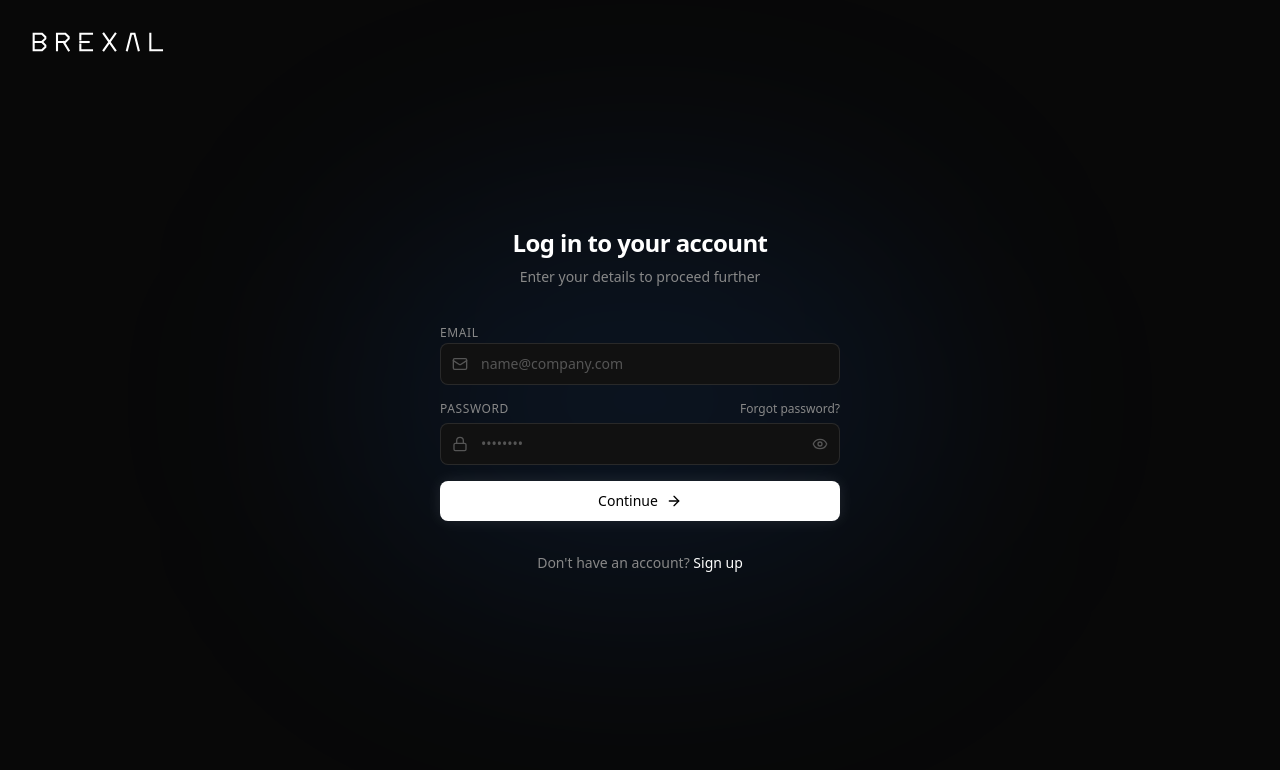
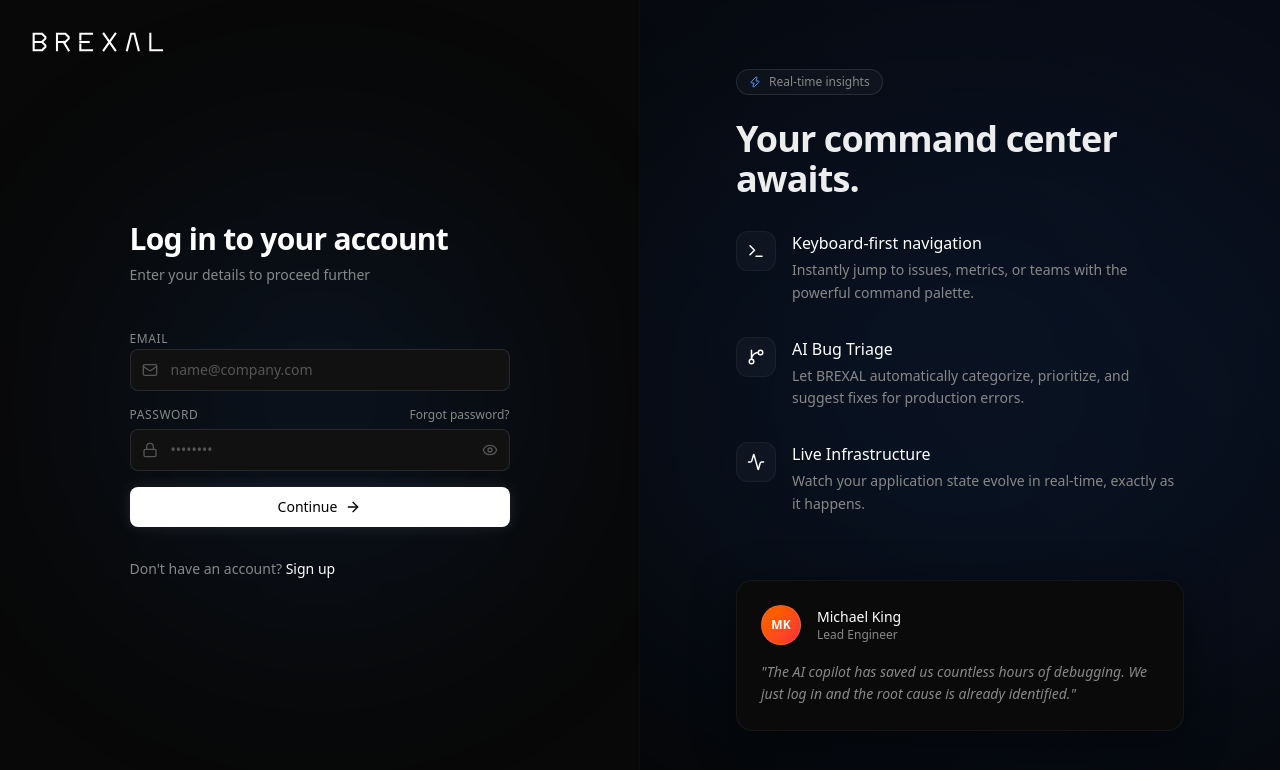
Before and after one commit to samarth3394/BhartiAppplus, a Next.js app in the folder frontend/: page /login in a window 1280 px wide. Shown: the top 770 px of the page. Built offline with nearby package versions, Linux system fonts and the light colour scheme.

Commit message:
UI Refinements: Redesign login & register pages with split-screen layout, and connect navbar links

```diff
--- a/frontend/src/app/login/page.tsx
+++ b/frontend/src/app/login/page.tsx
@@ -1,7 +1,7 @@
 "use client";
 
 import React, { useState } from "react";
-import { ArrowRight, Mail, Lock, Eye, EyeOff } from "lucide-react";
+import { ArrowRight, Mail, Lock, Eye, EyeOff, Zap, Terminal, GitBranch, Activity } from "lucide-react";
 import { useRouter } from "next/navigation";
 import Link from "next/link";
 import { motion } from "framer-motion";
@@ -43,29 +43,32 @@
   };
 
   return (
-    <div className="min-h-screen bg-[#080808] text-[#EDEDED] font-sans flex flex-col justify-center items-center relative overflow-hidden">
+    <div className="min-h-screen bg-[#080808] text-[#EDEDED] font-sans flex">
 
-      {/* Background Glow */}
-      <div className="absolute top-1/2 left-1/2 -translate-x-1/2 -translate-y-1/2 w-[600px] h-[400px] bg-blue-500/10 blur-[120px] rounded-full pointer-events-none"></div>
-
-      <Link href="/" className="absolute top-8 left-8 flex items-center gap-2 text-[#888888] hover:text-white transition-colors text-sm font-medium">
+      {/* Left Side: Form */}
+      <div className="w-full lg:w-1/2 flex flex-col relative border-r border-white/[0.02]">
+        <Link href="/" className="absolute top-8 left-8 flex items-center gap-2 text-[#888888] hover:text-white transition-colors text-sm font-medium z-20">
             <Logo className="h-5 text-white" />
         </Link>
+
+        <div className="flex-1 flex flex-col justify-center items-center px-6 md:px-12 relative">
+          {/* Subtle Glow */}
+          <div className="absolute top-1/2 left-1/2 -translate-x-1/2 -translate-y-1/2 w-[400px] h-[400px] bg-blue-500/10 blur-[120px] rounded-full pointer-events-none"></div>
 
           <motion.div
             initial={{ opacity: 0, y: 10 }}
             animate={{ opacity: 1, y: 0 }}
             transition={{ duration: 0.5 }}
-        className="w-full max-w-[400px] relative z-10"
+            className="w-full max-w-[380px] relative z-10"
           >
-        <div className="text-center mb-8">
-          <h1 className="text-2xl font-semibold tracking-tight text-white mb-2">Log in to your account</h1>
+            <div className="mb-10 text-left">
+              <h1 className="text-3xl font-semibold tracking-tight text-white mb-2">Log in to your account</h1>
               <p className="text-[#888888] text-sm">Enter your details to proceed further</p>
             </div>
 
             {error && (
               <div className="bg-red-500/10 border border-red-500/20 text-red-400 px-4 py-3 rounded-lg mb-6 text-sm flex items-center gap-2">
-            <div className="w-1.5 h-1.5 bg-red-500 rounded-full" />
+                <div className="w-1.5 h-1.5 bg-red-500 rounded-full shrink-0" />
                 {error}
               </div>
             )}
@@ -110,7 +113,7 @@
               <button
                 type="submit"
                 disabled={loading}
-            className="w-full bg-white text-black hover:bg-[#E5E5E5] font-medium rounded-lg py-2.5 mt-2 transition-colors disabled:opacity-50 disabled:cursor-not-allowed flex items-center justify-center gap-2 text-sm shadow-[0_0_15px_rgba(255,255,255,0.1)]"
+                className="w-full bg-white text-black hover:bg-[#E5E5E5] font-medium rounded-lg py-2.5 mt-4 transition-colors disabled:opacity-50 disabled:cursor-not-allowed flex items-center justify-center gap-2 text-sm shadow-[0_0_15px_rgba(255,255,255,0.1)]"
               >
                 {loading ? (
                   <div className="w-4 h-4 border-2 border-black/20 border-t-black rounded-full animate-spin" />
@@ -122,7 +125,7 @@
               </button>
             </form>
 
-        <div className="mt-8 text-center">
+            <div className="mt-8 text-left">
               <p className="text-sm text-[#888888]">
                 Don't have an account?{" "}
                 <Link href="/register" className="text-white hover:underline transition-all">
@@ -132,5 +135,61 @@
             </div>
           </motion.div>
         </div>
+      </div>
+
+      {/* Right Side: Feature Highlight */}
+      <div className="hidden lg:flex w-1/2 bg-[#050505] flex-col justify-center relative overflow-hidden px-16 xl:px-24">
+        <div className="absolute top-0 right-0 w-full h-full bg-gradient-to-bl from-blue-900/10 to-transparent pointer-events-none"></div>
+        <div className="absolute top-1/2 left-1/2 -translate-x-1/2 -translate-y-1/2 w-[800px] h-[600px] bg-blue-500/10 blur-[150px] rounded-full pointer-events-none"></div>
+
+        <div className="relative z-10 max-w-lg">
+          <div className="inline-flex items-center gap-2 px-3 py-1 rounded-full bg-white/[0.03] border border-white/10 text-xs font-medium text-[#888888] mb-6">
+            <Zap size={12} className="text-blue-400" /> Real-time insights
+          </div>
+          <h2 className="text-4xl font-bold tracking-tight mb-8">Your command center awaits.</h2>
+
+          <div className="space-y-8">
+            <div className="flex gap-4 items-start">
+              <div className="w-10 h-10 rounded-xl bg-white/[0.03] border border-white/[0.05] flex items-center justify-center shrink-0">
+                 <Terminal size={18} className="text-white" />
+              </div>
+              <div>
+                <h3 className="text-white font-medium mb-1">Keyboard-first navigation</h3>
+                <p className="text-[#888] text-sm leading-relaxed">Instantly jump to issues, metrics, or teams with the powerful command palette.</p>
+              </div>
+            </div>
+            <div className="flex gap-4 items-start">
+              <div className="w-10 h-10 rounded-xl bg-white/[0.03] border border-white/[0.05] flex items-center justify-center shrink-0">
+                 <GitBranch size={18} className="text-white" />
+              </div>
+              <div>
+                <h3 className="text-white font-medium mb-1">AI Bug Triage</h3>
+                <p className="text-[#888] text-sm leading-relaxed">Let BREXAL automatically categorize, prioritize, and suggest fixes for production errors.</p>
+              </div>
+            </div>
+            <div className="flex gap-4 items-start">
+              <div className="w-10 h-10 rounded-xl bg-white/[0.03] border border-white/[0.05] flex items-center justify-center shrink-0">
+                 <Activity size={18} className="text-white" />
+              </div>
+              <div>
+                <h3 className="text-white font-medium mb-1">Live Infrastructure</h3>
+                <p className="text-[#888] text-sm leading-relaxed">Watch your application state evolve in real-time, exactly as it happens.</p>
+              </div>
+            </div>
+          </div>
+        </div>
+
+        <div className="relative z-10 mt-16 bg-[#0a0a0a] border border-white/[0.05] p-6 rounded-2xl max-w-lg shadow-[0_10px_40px_rgba(0,0,0,0.5)]">
+          <div className="flex items-center gap-4 mb-4">
+            <div className="w-10 h-10 rounded-full bg-gradient-to-br from-orange-500 to-red-500 flex items-center justify-center text-white font-bold text-xs shadow-inner border border-white/10">MK</div>
+            <div>
+              <div className="text-sm font-medium text-white">Michael King</div>
+              <div className="text-xs text-[#888]">Lead Engineer</div>
+            </div>
+          </div>
+          <p className="text-[#888] text-sm italic leading-relaxed">"The AI copilot has saved us countless hours of debugging. We just log in and the root cause is already identified."</p>
+        </div>
+      </div>
+    </div>
   );
 }
--- a/frontend/src/app/register/page.tsx
+++ b/frontend/src/app/register/page.tsx
@@ -1,7 +1,7 @@
 "use client";
 
 import React, { useState } from "react";
-import { ArrowRight, Mail, Lock, Eye, EyeOff, User } from "lucide-react";
+import { ArrowRight, Mail, Lock, Eye, EyeOff, User, Zap, Terminal, GitBranch, Activity } from "lucide-react";
 import { useRouter } from "next/navigation";
 import Link from "next/link";
 import { motion } from "framer-motion";
@@ -44,29 +44,32 @@
   };
 
   return (
-    <div className="min-h-screen bg-[#080808] text-[#EDEDED] font-sans flex flex-col justify-center items-center relative overflow-hidden">
+    <div className="min-h-screen bg-[#080808] text-[#EDEDED] font-sans flex">
 
-      {/* Background Glow */}
-      <div className="absolute top-1/2 left-1/2 -translate-x-1/2 -translate-y-1/2 w-[600px] h-[400px] bg-purple-500/10 blur-[120px] rounded-full pointer-events-none"></div>
-
-      <Link href="/" className="absolute top-8 left-8 flex items-center gap-2 text-[#888888] hover:text-white transition-colors text-sm font-medium">
+      {/* Left Side: Form */}
+      <div className="w-full lg:w-1/2 flex flex-col relative border-r border-white/[0.02]">
+        <Link href="/" className="absolute top-8 left-8 flex items-center gap-2 text-[#888888] hover:text-white transition-colors text-sm font-medium z-20">
             <Logo className="h-5 text-white" />
         </Link>
+
+        <div className="flex-1 flex flex-col justify-center items-center px-6 md:px-12 relative">
+          {/* Subtle Glow */}
+          <div className="absolute top-1/2 left-1/2 -translate-x-1/2 -translate-y-1/2 w-[400px] h-[400px] bg-purple-500/10 blur-[120px] rounded-full pointer-events-none"></div>
 
           <motion.div
             initial={{ opacity: 0, y: 10 }}
             animate={{ opacity: 1, y: 0 }}
             transition={{ duration: 0.5 }}
-        className="w-full max-w-[400px] relative z-10"
+            className="w-full max-w-[380px] relative z-10"
           >
-        <div className="text-center mb-8">
-          <h1 className="text-2xl font-semibold tracking-tight text-white mb-2">Create your account</h1>
+            <div className="mb-10 text-left">
+              <h1 className="text-3xl font-semibold tracking-tight text-white mb-2">Create your account</h1>
               <p className="text-[#888888] text-sm">Join BREXAL to orchestrate your app.</p>
             </div>
 
             {error && (
               <div className="bg-red-500/10 border border-red-500/20 text-red-400 px-4 py-3 rounded-lg mb-6 text-sm flex items-center gap-2">
-            <div className="w-1.5 h-1.5 bg-red-500 rounded-full" />
+                <div className="w-1.5 h-1.5 bg-red-500 rounded-full shrink-0" />
                 {error}
               </div>
             )}
@@ -123,7 +126,7 @@
               <button
                 type="submit"
                 disabled={loading}
-            className="w-full bg-white text-black hover:bg-[#E5E5E5] font-medium rounded-lg py-2.5 mt-2 transition-colors disabled:opacity-50 disabled:cursor-not-allowed flex items-center justify-center gap-2 text-sm shadow-[0_0_15px_rgba(255,255,255,0.1)]"
+                className="w-full bg-white text-black hover:bg-[#E5E5E5] font-medium rounded-lg py-2.5 mt-4 transition-colors disabled:opacity-50 disabled:cursor-not-allowed flex items-center justify-center gap-2 text-sm shadow-[0_0_15px_rgba(255,255,255,0.1)]"
               >
                 {loading ? (
                   <div className="w-4 h-4 border-2 border-black/20 border-t-black rounded-full animate-spin" />
@@ -135,7 +138,7 @@
               </button>
             </form>
 
-        <div className="mt-8 text-center">
+            <div className="mt-8 text-left">
               <p className="text-sm text-[#888888]">
                 Already have an account?{" "}
                 <Link href="/login" className="text-white hover:underline transition-all">
@@ -145,5 +148,61 @@
             </div>
           </motion.div>
         </div>
+      </div>
+
+      {/* Right Side: Feature Highlight */}
+      <div className="hidden lg:flex w-1/2 bg-[#050505] flex-col justify-center relative overflow-hidden px-16 xl:px-24">
+        <div className="absolute top-0 right-0 w-full h-full bg-gradient-to-bl from-purple-900/10 to-transparent pointer-events-none"></div>
+        <div className="absolute top-1/2 left-1/2 -translate-x-1/2 -translate-y-1/2 w-[800px] h-[600px] bg-purple-500/10 blur-[150px] rounded-full pointer-events-none"></div>
+
+        <div className="relative z-10 max-w-lg">
+          <div className="inline-flex items-center gap-2 px-3 py-1 rounded-full bg-white/[0.03] border border-white/10 text-xs font-medium text-[#888888] mb-6">
+            <Zap size={12} className="text-purple-400" /> Seamless orchestration
+          </div>
+          <h2 className="text-4xl font-bold tracking-tight mb-8">Build unbreakable software, faster.</h2>
+
+          <div className="space-y-8">
+            <div className="flex gap-4 items-start">
+              <div className="w-10 h-10 rounded-xl bg-white/[0.03] border border-white/[0.05] flex items-center justify-center shrink-0">
+                 <Terminal size={18} className="text-white" />
+              </div>
+              <div>
+                <h3 className="text-white font-medium mb-1">Command everything</h3>
+                <p className="text-[#888] text-sm leading-relaxed">Use the keyboard-first command palette to navigate your entire workspace instantly without touching the mouse.</p>
+              </div>
+            </div>
+            <div className="flex gap-4 items-start">
+              <div className="w-10 h-10 rounded-xl bg-white/[0.03] border border-white/[0.05] flex items-center justify-center shrink-0">
+                 <GitBranch size={18} className="text-white" />
+              </div>
+              <div>
+                <h3 className="text-white font-medium mb-1">AI Copilot</h3>
+                <p className="text-[#888] text-sm leading-relaxed">Predict bugs before they happen with advanced AI static analysis and automated runtime anomaly detection.</p>
+              </div>
+            </div>
+            <div className="flex gap-4 items-start">
+              <div className="w-10 h-10 rounded-xl bg-white/[0.03] border border-white/[0.05] flex items-center justify-center shrink-0">
+                 <Activity size={18} className="text-white" />
+              </div>
+              <div>
+                <h3 className="text-white font-medium mb-1">Zero-latency metrics</h3>
+                <p className="text-[#888] text-sm leading-relaxed">Monitor production systems in real-time with sub-millisecond precision and high-throughput ingestion.</p>
+              </div>
+            </div>
+          </div>
+        </div>
+
+        <div className="relative z-10 mt-16 bg-[#0a0a0a] border border-white/[0.05] p-6 rounded-2xl max-w-lg shadow-[0_10px_40px_rgba(0,0,0,0.5)]">
+          <div className="flex items-center gap-4 mb-4">
+            <div className="w-10 h-10 rounded-full bg-gradient-to-br from-blue-500 to-purple-500 flex items-center justify-center text-white font-bold text-xs shadow-inner border border-white/10">AS</div>
+            <div>
+              <div className="text-sm font-medium text-white">Alice Smith</div>
+              <div className="text-xs text-[#888]">CTO at TechFlow</div>
+            </div>
+          </div>
+          <p className="text-[#888] text-sm italic leading-relaxed">"BREXAL completely transformed our engineering velocity. We catch bugs instantly and our uptime has never been better."</p>
+        </div>
+      </div>
+    </div>
   );
 }
```
Also changed, not shown: frontend/src/app/page.tsx (+33 -33 lines). Lines whose indentation alone changed are shown as unchanged.
